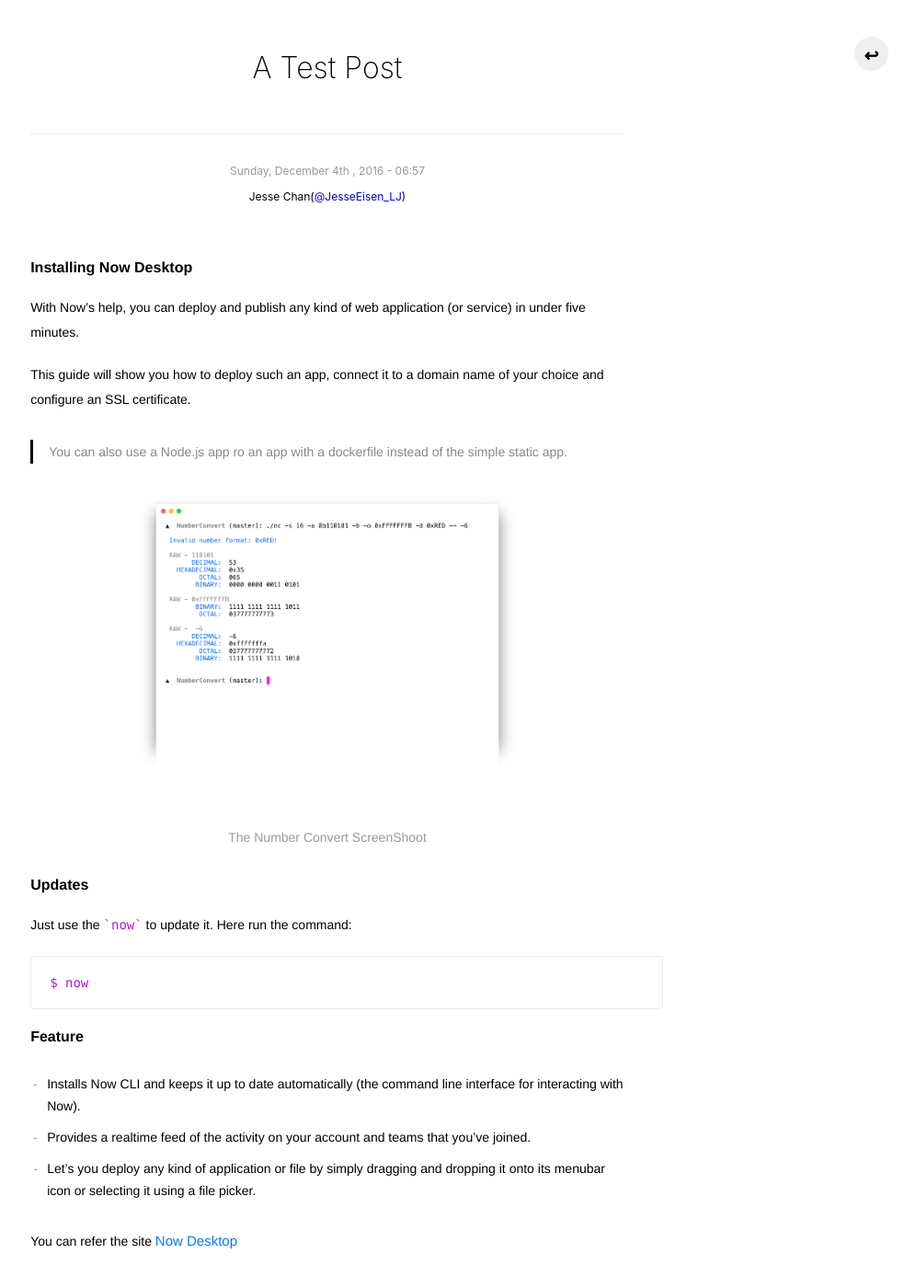
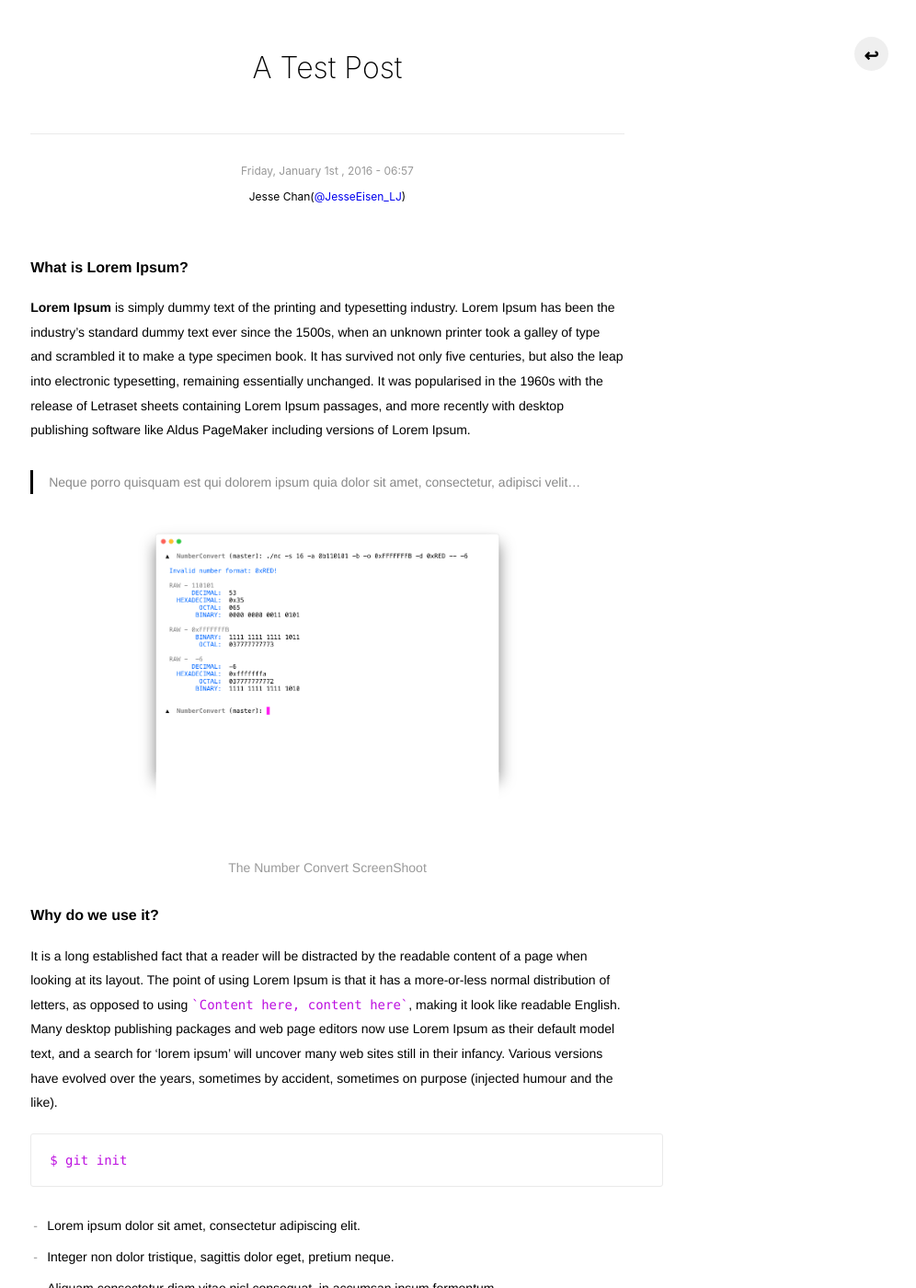
Before and after one commit to JesseEisen/JesseEisen.github.io, a Jekyll site: the page built from _posts/2017-12-04-test.md, in a window 1280 px wide and 1400 px high. Shown: the whole window at 92% size, without its empty margins (284-1280 px from the left). Built offline with Jekyll 4.4.1, drawn with Linux system fonts in a browser that asks for light colours; some of the changed text lies outside the part shown.

Commit message:
add chinese to test post

````diff
--- a/_posts/2017-12-04-test.md
+++ b/_posts/2017-12-04-test.md
@@ -1,36 +1,49 @@
 ---
 layout: post
 title: A Test Post
-date: 2016-12-04 06:57:00
+date: 2016-01-01 06:57:00
 description: a test
 ---
 
 
-#### Installing Now Desktop
+#### What is Lorem Ipsum?
 
-With Now's help, you can deploy and publish any kind of web application (or service) in under five minutes.
+**Lorem Ipsum** is simply dummy text of the printing and typesetting industry. Lorem Ipsum has been the industry's standard dummy text ever since the 1500s, when an unknown printer took a galley of type and scrambled it to make a type specimen book. It has survived not only five centuries, but also the leap into electronic typesetting, remaining essentially unchanged. It was popularised in the 1960s with the release of Letraset sheets containing Lorem Ipsum passages, and more recently with desktop publishing software like Aldus PageMaker including versions of Lorem Ipsum.
 
-This guide will show you how to deploy such an app, connect it to a domain name of your choice and configure an SSL certificate.
-
-> You can also use a Node.js app ro an app with a dockerfile instead of the simple static app.
+> Neque porro quisquam est qui dolorem ipsum quia dolor sit amet, consectetur, adipisci velit...
 
 <div class="image">
 <img src="/static/show.png">
 <p class="img-title"> The Number Convert ScreenShoot </p>
 </div>
 
-#### Updates
+#### Why do we use it?
 
-Just use the `now` to update it. Here run the command:
+It is a long established fact that a reader will be distracted by the readable content of a page when looking at its layout. The point of using Lorem Ipsum is that it has a more-or-less normal distribution of letters, as opposed to using `Content here, content here`, making it look like readable English. Many desktop publishing packages and web page editors now use Lorem Ipsum as their default model text, and a search for 'lorem ipsum' will uncover many web sites still in their infancy. Various versions have evolved over the years, sometimes by accident, sometimes on purpose (injected humour and the like).
 
 ```
-$ now
+$ git init
 ```
 
-#### Feature
++ Lorem ipsum dolor sit amet, consectetur adipiscing elit.
++ Integer non dolor tristique, sagittis dolor eget, pretium neque.
++ Aliquam consectetur diam vitae nisl consequat, in accumsan ipsum fermentum.
++ Mauris quis risus interdum, feugiat risus ut, gravida velit.
++ In accumsan augue vitae ante laoreet rhoncus.
++ Nunc lacinia metus in commodo aliquet.
 
-+ Installs Now CLI and keeps it up to date automatically (the command line interface for interacting with Now).
-+ Provides a realtime feed of the activity on your account and teams that you've joined.
-+ Let's you deploy any kind of application or file by simply dragging and dropping it onto its menubar icon or selecting it using a file picker.
 
-You can refer the site [Now Desktop](https://zeit.co/download)
+#### 它起源于哪里？
+
+恰恰与流行观念相反，Lorem Ipsum并不是简简单单的随机文本。它追溯于一篇公元前45年的经典拉丁著作，从而使它有着两千多年的岁数。弗吉尼亚州Hampden-Sydney大学拉丁系教授Richard McClintock曾在Lorem Ipsum段落中注意到一个涵义十分隐晦的拉丁词语 *consectetur* ，通过这个单词详细查阅跟其有关的经典文学著作原文，McClintock教授发掘了这个不容置疑的出处。Lorem Ipsum始于西塞罗(Cicero)在公元前45年作的“de Finibus Bonorum et Malorum”（善恶之尽）里1.10.32 和1.10.33章节。这本书是一本关于道德理论的论述，曾在文艺复兴时期非常流行。
+
+> 无人爱苦，亦无人寻之欲之，乃因其苦...
+
+You can refer the site [Lorem Lipsum](https://cn.lipsum.com/)
+
+#### 中文列表
+
++ 上善若水。水善利万物而不争，处众人之所恶，故几於道。
++ 知人者智，自知者明。胜人者有力，自胜者强。
++ 道生一。一生二。二生三。三生万物。
++ 天长地久。天地所以能长且久者，以其不自生，故能长生。
````
